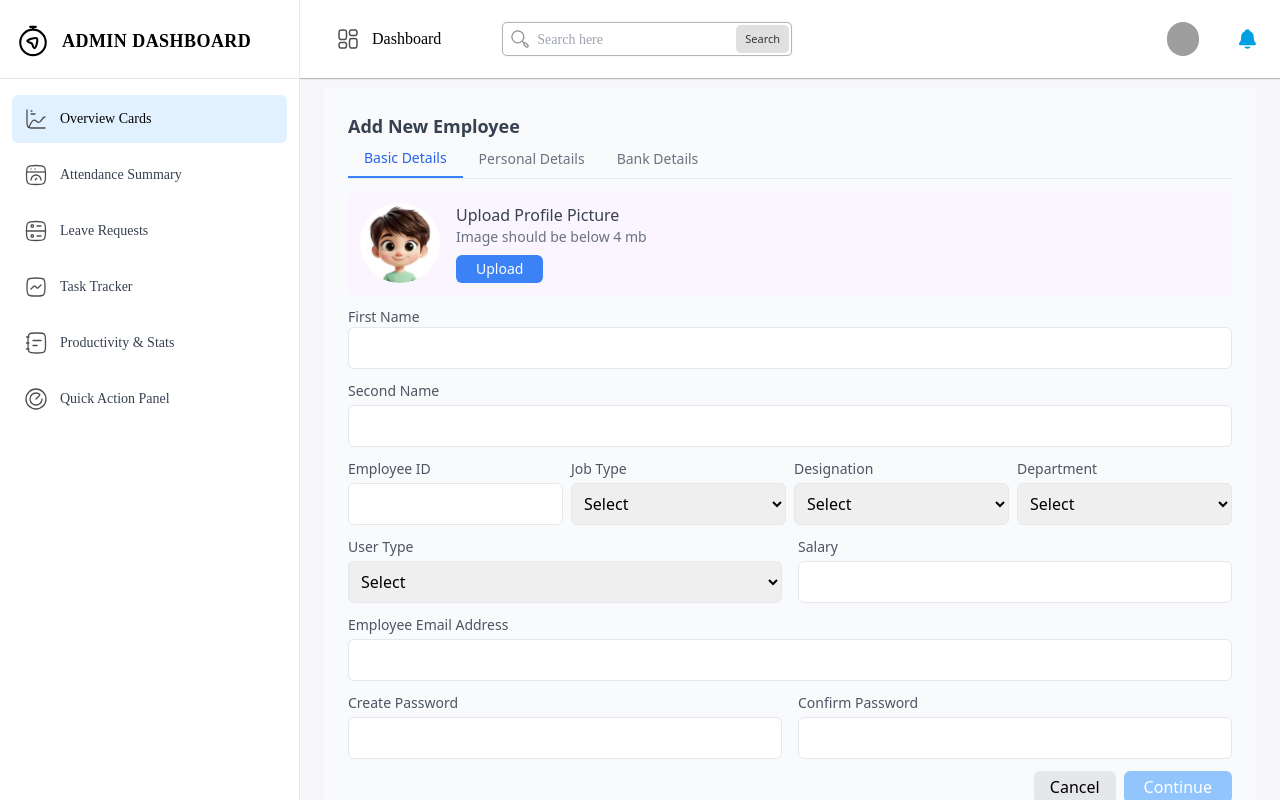
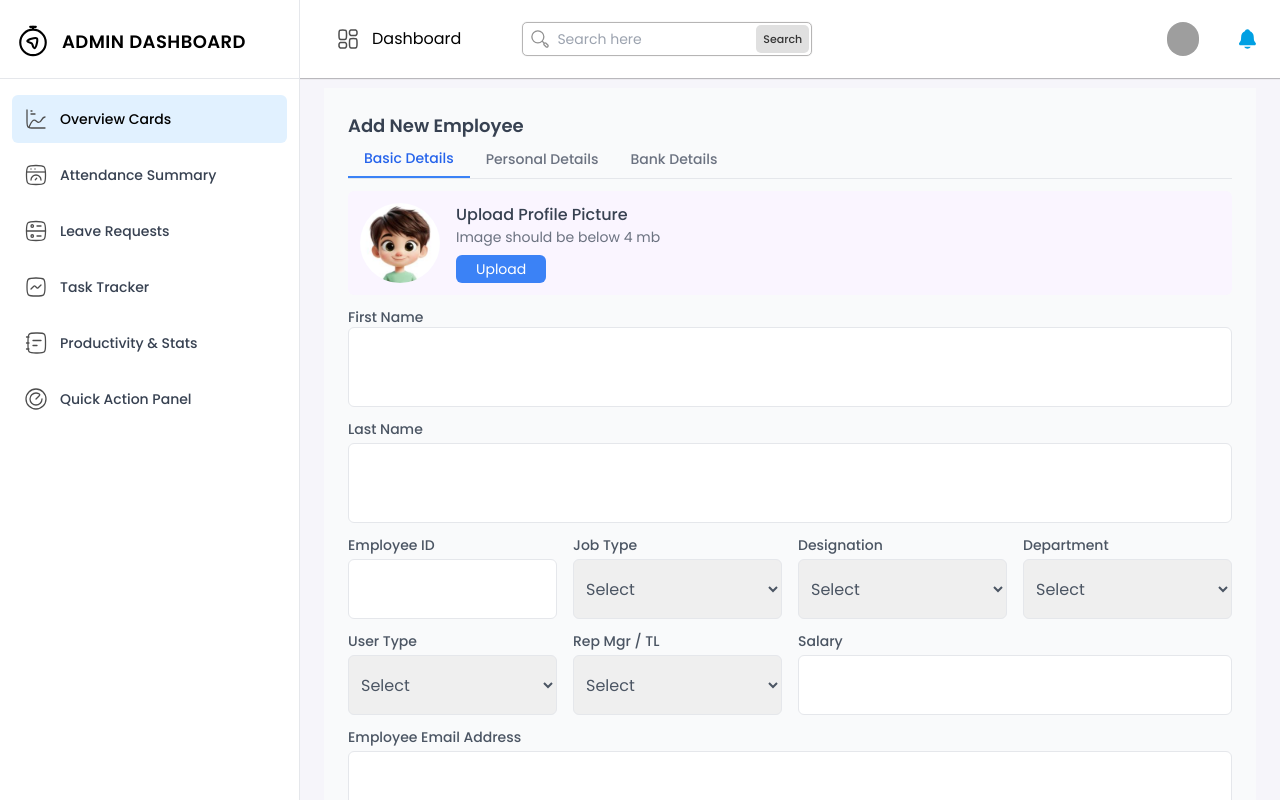
Before and after one commit to Nizamudheenp/add_Employee, a React (Vite) app: page / in a window 1280 px wide. Built offline with nearby package versions, Linux system fonts and the light colour scheme; no server answers; grey boxes are pictures that could not be loaded.

Commit message:
enhanecd by font-family, input height , color combination

```diff
--- a/index.html
+++ b/index.html
@@ -1,13 +1,17 @@
 <!doctype html>
 <html lang="en">
+
 <head>
   <meta charset="UTF-8" />
   <link rel="icon" type="image/svg+xml" href="/vite.svg" />
+  <link href="https://fonts.googleapis.com/css2?family=Poppins:wght@400;500;600;700&display=swap" rel="stylesheet" />
   <meta name="viewport" content="width=device-width, initial-scale=1.0" />
   <title>add employee</title>
 </head>
+
 <body>
   <div id="root"></div>
   <script type="module" src="/src/main.tsx"></script>
 </body>
+
 </html>
--- a/src/components/employee/BasicDetails.tsx
+++ b/src/components/employee/BasicDetails.tsx
@@ -3,12 +3,13 @@ import axios from "axios";
 
 type EmployeeData = {
   firstName: string;
-  secondName: string;
+  lastName: string;
   employeeId: string;
   jobType: string;
   designation: string;
   department: string;
   userType: string;
+  repMgrTl: string;
   salary: string;
   email: string;
   password: string;
@@ -27,12 +28,13 @@ const BasicDetails: React.FC<Props> = ({ onNext }) => {
 
   const [formData, setFormData] = useState<EmployeeData>({
     firstName: "",
-    secondName: "",
+    lastName: "",
     employeeId: "",
     jobType: "",
     designation: "",
     department: "",
     userType: "",
+    repMgrTl: "",
     salary: "",
     email: "",
     password: "",
@@ -62,12 +64,13 @@ const BasicDetails: React.FC<Props> = ({ onNext }) => {
     const newErrors: Partial<Record<keyof EmployeeData, string>> = {};
 
     if (!formData.firstName.trim()) newErrors.firstName = "First name is required";
-    if (!formData.secondName.trim()) newErrors.secondName = "Second name is required";
+    if (!formData.lastName.trim()) newErrors.lastName = "Second name is required";
     if (!formData.employeeId.trim()) newErrors.employeeId = "Employee ID is required";
     if (!formData.jobType) newErrors.jobType = "Select job type";
     if (!formData.designation) newErrors.designation = "Select designation";
     if (!formData.department) newErrors.department = "Select department";
     if (!formData.userType) newErrors.userType = "Select user type";
+    if (!formData.repMgrTl) newErrors.repMgrTl = "Select Rep Mgr / TL";
     if (!formData.salary || isNaN(Number(formData.salary))) newErrors.salary = "Enter valid salary";
     if (!formData.email || !/\S+@\S+\.\S+/.test(formData.email))
       newErrors.email = "Enter valid email";
@@ -83,12 +86,13 @@ const BasicDetails: React.FC<Props> = ({ onNext }) => {
   const allFieldsFilled = () => {
     return (
       formData.firstName &&
-      formData.secondName &&
+      formData.lastName &&
       formData.employeeId &&
       formData.jobType &&
       formData.designation &&
       formData.department &&
       formData.userType &&
+      formData.repMgrTl &&
       formData.salary &&
       formData.email &&
       formData.password &&
@@ -156,7 +160,7 @@ const BasicDetails: React.FC<Props> = ({ onNext }) => {
               >
                 Cancel
               </button>
-            ) }
+            )}
           </div>
         </div>
       </div>
@@ -170,26 +174,26 @@ const BasicDetails: React.FC<Props> = ({ onNext }) => {
           name="firstName"
           value={formData.firstName}
           onChange={handleChange}
-          className="w-full border p-2 rounded-md"
+          className="w-full border px-2 h-[80px] rounded-md"
         />
         {errors.firstName && <p className="text-red-500 text-sm">{errors.firstName}</p>}
       </div>
 
       <div>
         <label className="block text-sm font-medium text-gray-600 mb-1">
-          Second Name
+          Last Name
         </label>
         <input
           type="text"
-          name="secondName"
-          value={formData.secondName}
+          name="LastName"
+          value={formData.lastName}
           onChange={handleChange}
-          className="w-full border p-2 rounded-md"
+          className="w-full border px-2 h-[80px] rounded-md"
         />
-        {errors.secondName && <p className="text-red-500 text-sm">{errors.secondName}</p>}
+        {errors.lastName && <p className="text-red-500 text-sm">{errors.lastName}</p>}
       </div>
 
-      <div className="grid grid-cols-4 gap-2">
+      <div className="grid grid-cols-4 gap-4">
         <div>
           <label className="block text-sm font-medium text-gray-600 mb-1">
             Employee ID
@@ -199,7 +203,7 @@ const BasicDetails: React.FC<Props> = ({ onNext }) => {
             name="employeeId"
             value={formData.employeeId}
             onChange={handleChange}
-            className="border p-2 rounded-md w-full"
+            className="border h-[60px] px-2 rounded-md w-full"
           />
           {errors.employeeId && <p className="text-red-500 text-sm">{errors.employeeId}</p>}
         </div>
@@ -212,7 +216,7 @@ const BasicDetails: React.FC<Props> = ({ onNext }) => {
             name="jobType"
             value={formData.jobType}
             onChange={handleChange}
-            className="border p-2 rounded-md w-full"
+            className="border text-gray-600 h-[60px] px-2 rounded-md w-full"
           >
             <option value="">Select</option>
             <option value="full-time">Full Time</option>
@@ -229,7 +233,7 @@ const BasicDetails: React.FC<Props> = ({ onNext }) => {
             name="designation"
             value={formData.designation}
             onChange={handleChange}
-            className="border p-2 rounded-md w-full"
+            className="border text-gray-600 h-[60px] px-2 rounded-md w-full"
           >
             <option value="">Select</option>
             <option value="developer">Developer</option>
@@ -246,7 +250,7 @@ const BasicDetails: React.FC<Props> = ({ onNext }) => {
             name="department"
             value={formData.department}
             onChange={handleChange}
-            className="border p-2 rounded-md w-full"
+            className="border text-gray-600 h-[60px] px-2 rounded-md w-full"
           >
             <option value="">Select</option>
             <option value="it">IT</option>
@@ -256,7 +260,7 @@ const BasicDetails: React.FC<Props> = ({ onNext }) => {
         </div>
       </div>
 
-      <div className="grid grid-cols-2 gap-4">
+      <div className="grid grid-cols-4 gap-4">
         <div>
           <label className="block text-sm font-medium text-gray-600 mb-1">
             User Type
@@ -265,7 +269,7 @@ const BasicDetails: React.FC<Props> = ({ onNext }) => {
             name="userType"
             value={formData.userType}
             onChange={handleChange}
-            className="border p-2 rounded-md w-full"
+            className="border text-gray-600 h-[60px] px-2 rounded-md w-full"
           >
             <option value="">Select</option>
             <option value="admin">Admin</option>
@@ -275,6 +279,25 @@ const BasicDetails: React.FC<Props> = ({ onNext }) => {
         </div>
         <div>
           <label className="block text-sm font-medium text-gray-600 mb-1">
+            Rep Mgr / TL
+          </label>
+          <select
+            name="repMgrTl"
+            value={formData.repMgrTl}
+            onChange={handleChange}
+            className="border text-gray-600 h-[60px] px-2 rounded-md w-full"
+          >
+            <option value="">Select</option>
+            <option value="mgr1">Manager 1</option>
+            <option value="mgr2">Manager 2</option>
+            <option value="tl1">Team Lead 1</option>
+            <option value="tl2">Team Lead 2</option>
+          </select>
+          {errors.repMgrTl && <p className="text-red-500 text-sm">{errors.repMgrTl}</p>}
+        </div>
+
+        <div className="col-span-2">
+          <label className="block text-sm font-medium text-gray-600 mb-1">
             Salary
           </label>
           <input
@@ -282,7 +305,7 @@ const BasicDetails: React.FC<Props> = ({ onNext }) => {
             name="salary"
             value={formData.salary}
             onChange={handleChange}
-            className="border p-2 rounded-md w-full"
+            className="border text-gray-600 h-[60px] px-2 rounded-md w-full"
           />
           {errors.salary && <p className="text-red-500 text-sm">{errors.salary}</p>}
         </div>
@@ -297,7 +320,7 @@ const BasicDetails: React.FC<Props> = ({ onNext }) => {
           name="email"
           value={formData.email}
           onChange={handleChange}
-          className="w-full border p-2 rounded-md"
+          className="w-full border px-2 h-[80px] rounded-md"
         />
         {errors.email && <p className="text-red-500 text-sm">{errors.email}</p>}
       </div>
@@ -312,7 +335,7 @@ const BasicDetails: React.FC<Props> = ({ onNext }) => {
             name="password"
             value={formData.password}
             onChange={handleChange}
-            className="border p-2 rounded-md w-full"
+            className="border px-2 h-[80px] rounded-md w-full"
           />
           {errors.password && <p className="text-red-500 text-sm">{errors.password}</p>}
         </div>
@@ -325,7 +348,7 @@ const BasicDetails: React.FC<Props> = ({ onNext }) => {
             name="confirmPassword"
             value={formData.confirmPassword}
             onChange={handleChange}
-            className="border p-2 rounded-md w-full"
+            className="border h-[80px] px-2 rounded-md w-full"
           />
           {errors.confirmPassword && <p className="text-red-500 text-sm">{errors.confirmPassword}</p>}
         </div>
@@ -334,16 +357,17 @@ const BasicDetails: React.FC<Props> = ({ onNext }) => {
       <div className="flex justify-end gap-2">
         <button
           type="button"
-          className="px-4 py-1 bg-gray-200 rounded-md"
+          className="px-4 py-1 border rounded-md"
           onClick={() => {
             setFormData({
               firstName: "",
-              secondName: "",
+              lastName: "",
               employeeId: "",
               jobType: "",
               designation: "",
               department: "",
               userType: "",
+              repMgrTl: "",
               salary: "",
               email: "",
               password: "",
@@ -360,7 +384,7 @@ const BasicDetails: React.FC<Props> = ({ onNext }) => {
         <button
           type="submit"
           disabled={!allFieldsFilled()}
-          className={`px-5 py-1 rounded-md text-white ${allFieldsFilled() ? "bg-blue-500 hover:bg-blue-600" : "bg-blue-300 cursor-not-allowed"
+          className={`px-5 py-1 rounded-md text-white ${allFieldsFilled() ? "bg-blue-500 hover:bg-blue-600" : "bg-blue-400 cursor-not-allowed"
             }`}
         >
           Continue
--- a/src/index.css
+++ b/src/index.css
@@ -1,3 +1,7 @@
 @tailwind base;
 @tailwind components;
 @tailwind utilities;
+
+*{
+  font-family: 'Poppins', sans-serif;
+}
```
Also changed, not shown: src/components/employee/PersonalDetails.tsx (+9 -9 lines). Lines whose indentation alone changed are shown as unchanged.
